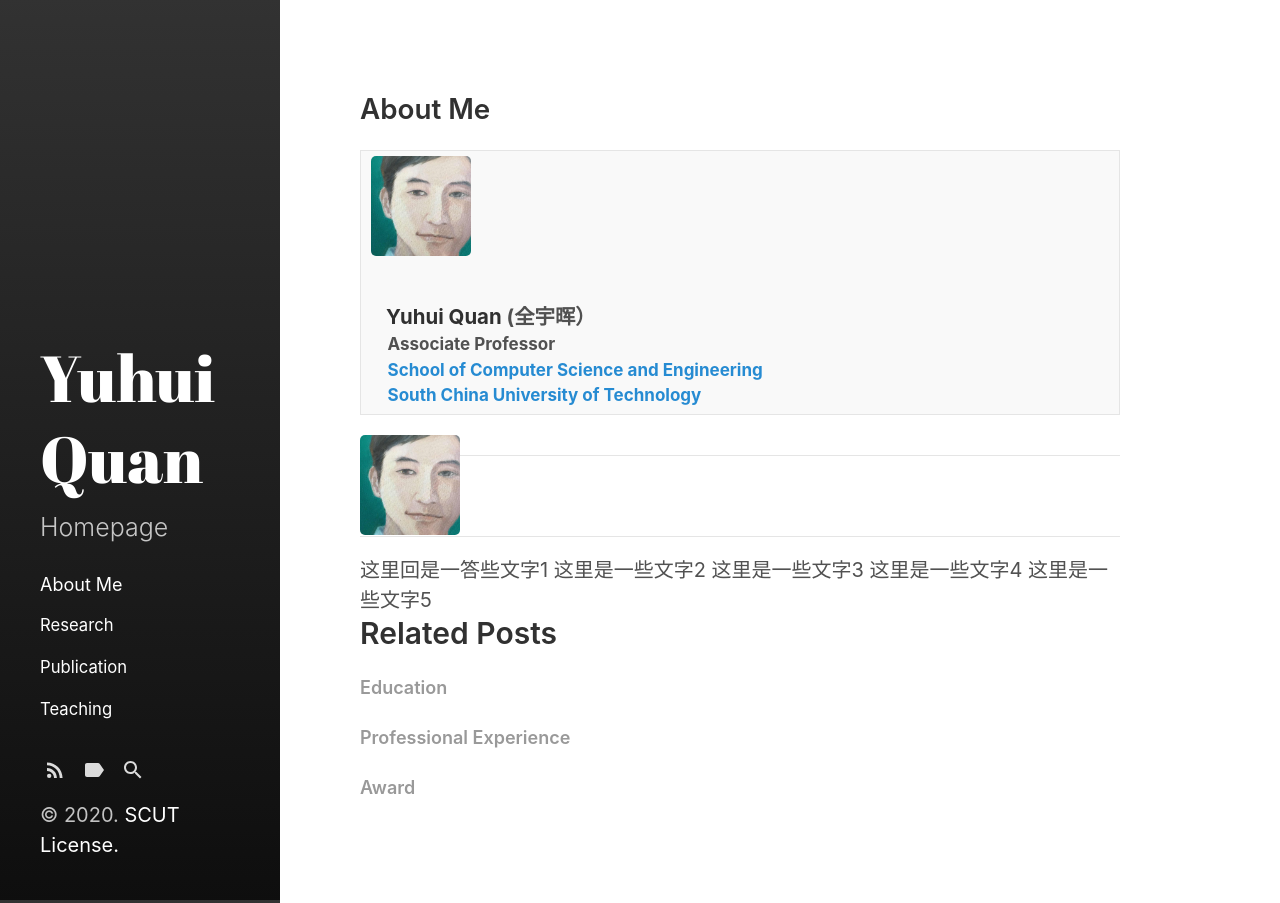
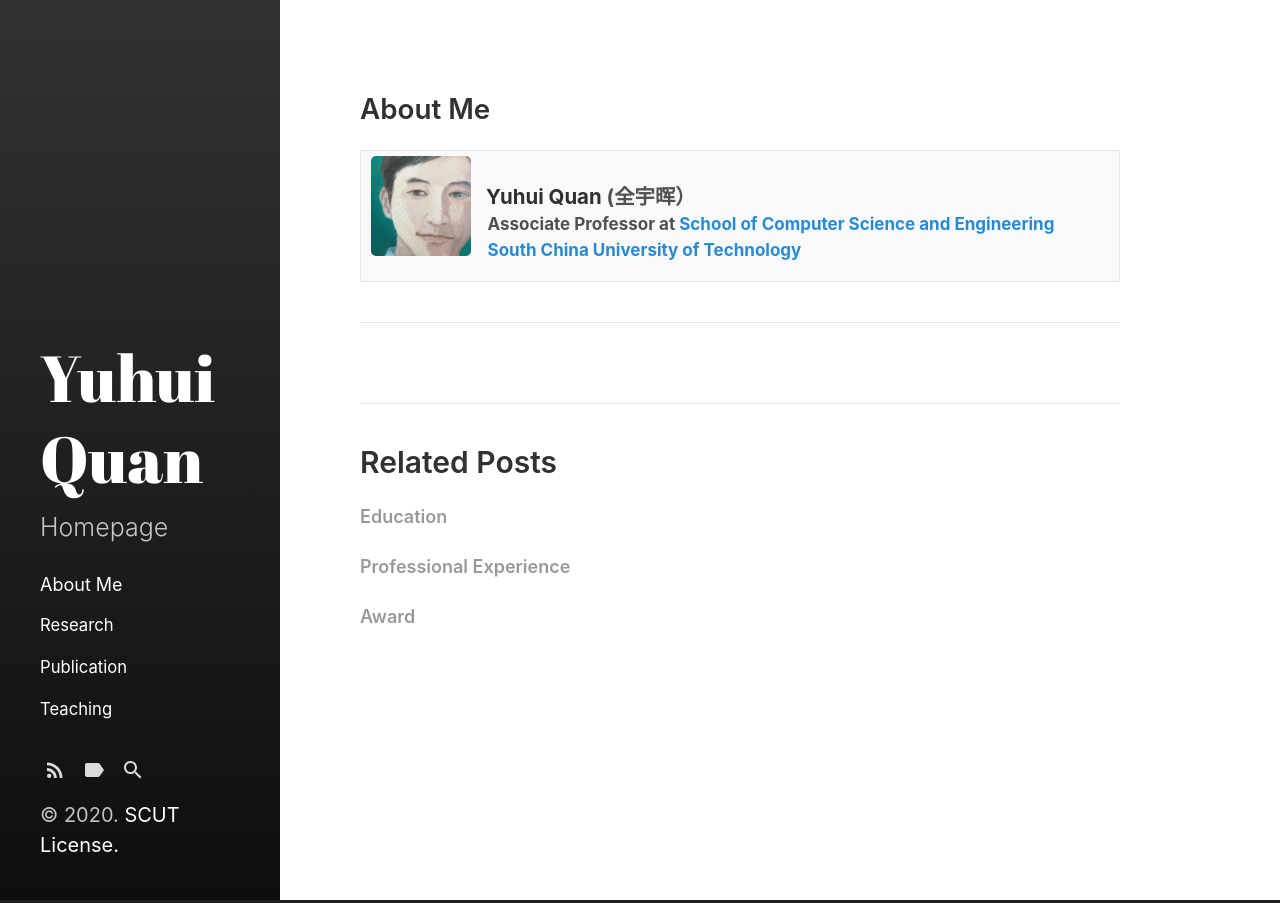
Before and after one commit to Dofboom/Dofboom.github.io, a Jekyll site: the page built from _posts/2020-5-30-resume.md, in a window 1280 px wide. Built offline with Jekyll 4.4.1, drawn with Linux system fonts in a browser that asks for light colours.

Commit message:
Update 2020-5-30-resume.md

```diff
--- a/_posts/2020-5-30-resume.md
+++ b/_posts/2020-5-30-resume.md
@@ -6,15 +6,16 @@ excerpt_separator:  <!--more-->
 <table>
 <tbody>
 <tr>
-<th><img src="https://github.com/Dofboom/Dofboom.github.io/raw/master/images/2.jpg" alt="" width="100" align="center" /><br />
+<th><img src="https://github.com/Dofboom/Dofboom.github.io/raw/master/images/2.jpg" alt="" width="100" align="left" /><br />
 <span style="font-size: 120%;"><strong> &ensp; Yuhui Quan</strong> (全宇晖） </span><br />
-<span style="font-size: 100%;">&ensp; &nbsp;Associate Professor <a href="http://www.scut.edu.cn/cs/"><br> &ensp;&nbsp; School of Computer Science and Engineering</a></span><br />
+<span style="font-size: 100%;">&ensp; &nbsp;Associate Professor at <a href="http://www.scut.edu.cn/cs/">School of Computer Science and Engineering</a></span><br />
 <span style="font-size: 100%;"> <a href="https://www.scut.edu.cn">&ensp;&nbsp; South China University of Technology</a><br />
 </span></th>
 </tr>
 </tbody>
 </table>
 
+<!--
 <body>
 <img src="https://github.com/Dofboom/Dofboom.github.io/raw/master/images/2.jpg" alt="" width="100" style="float:left">
 <div style="float:left;">这里回是一答些文字1
@@ -23,4 +24,4 @@ excerpt_separator:  <!--more-->
   这里是一些文字4
   这里是一些文字5
 </div>
-</body>
+</body>-->
```
